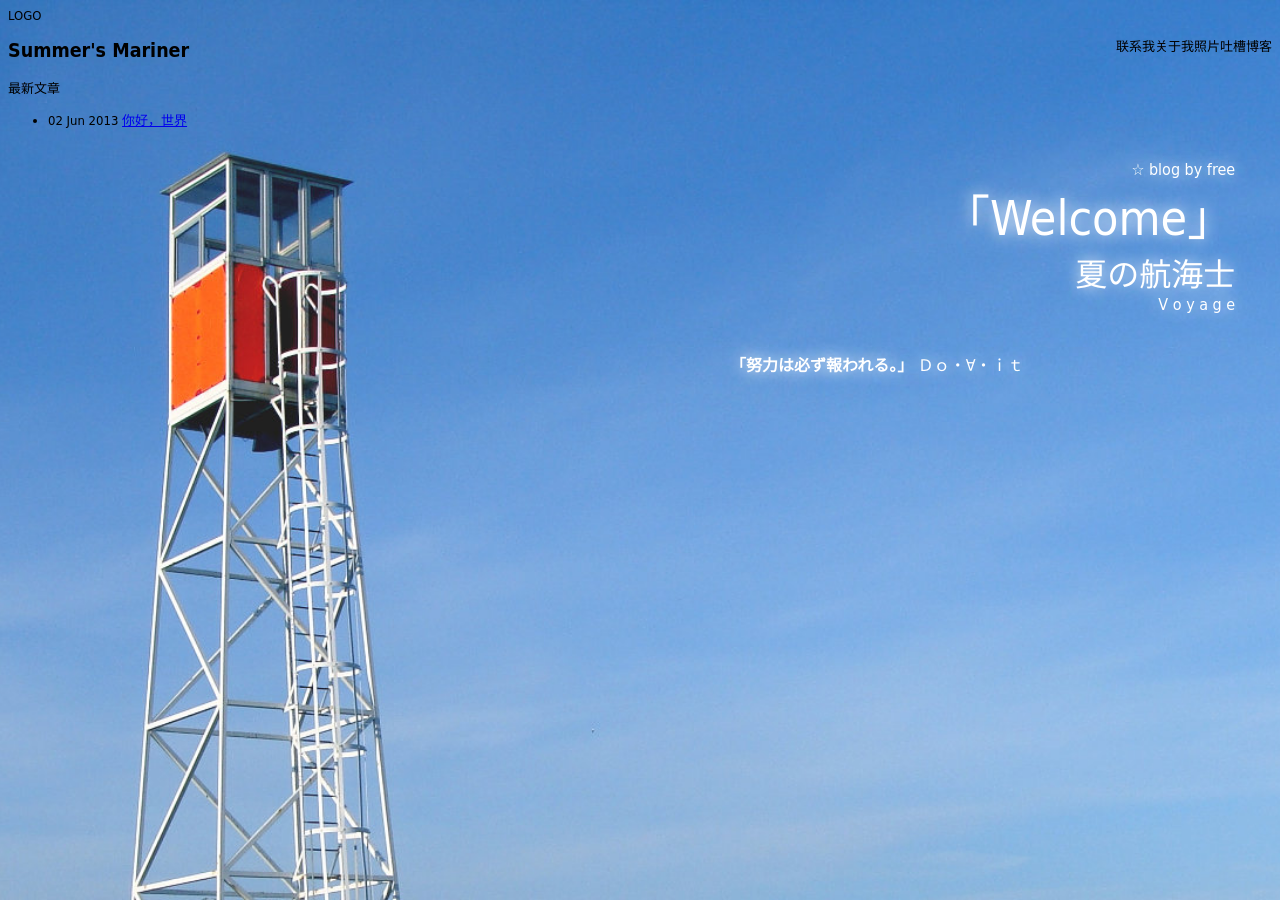
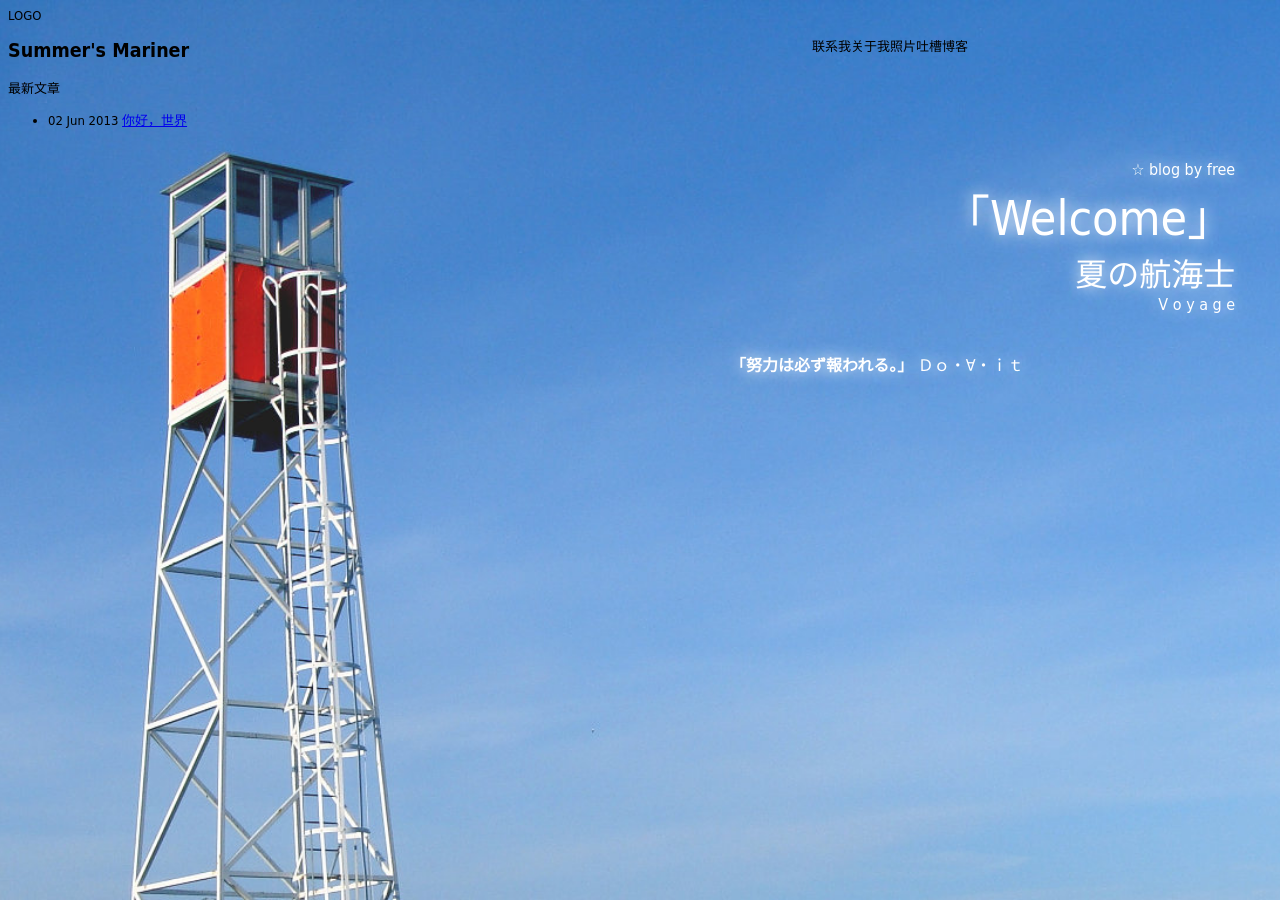
Before and after one commit to free1/free1.github.com, a Jekyll site: the page built from index.html, in a window 1280 px wide. Built offline with Jekyll 4.4.1, drawn with Linux system fonts in a browser that asks for light colours; Markdown is read by kramdown in place of the engine named in the settings.

Commit message:
change index

```diff
--- a/css/main.css
+++ b/css/main.css
@@ -13,6 +13,9 @@
 
 	font-family: 'DejaVu Sans Condensed', 'Arial';
 	font-size: 13px;
+
+	height: auto;
+	width: 960px;
 }
 
 /* 顶部 */
```
